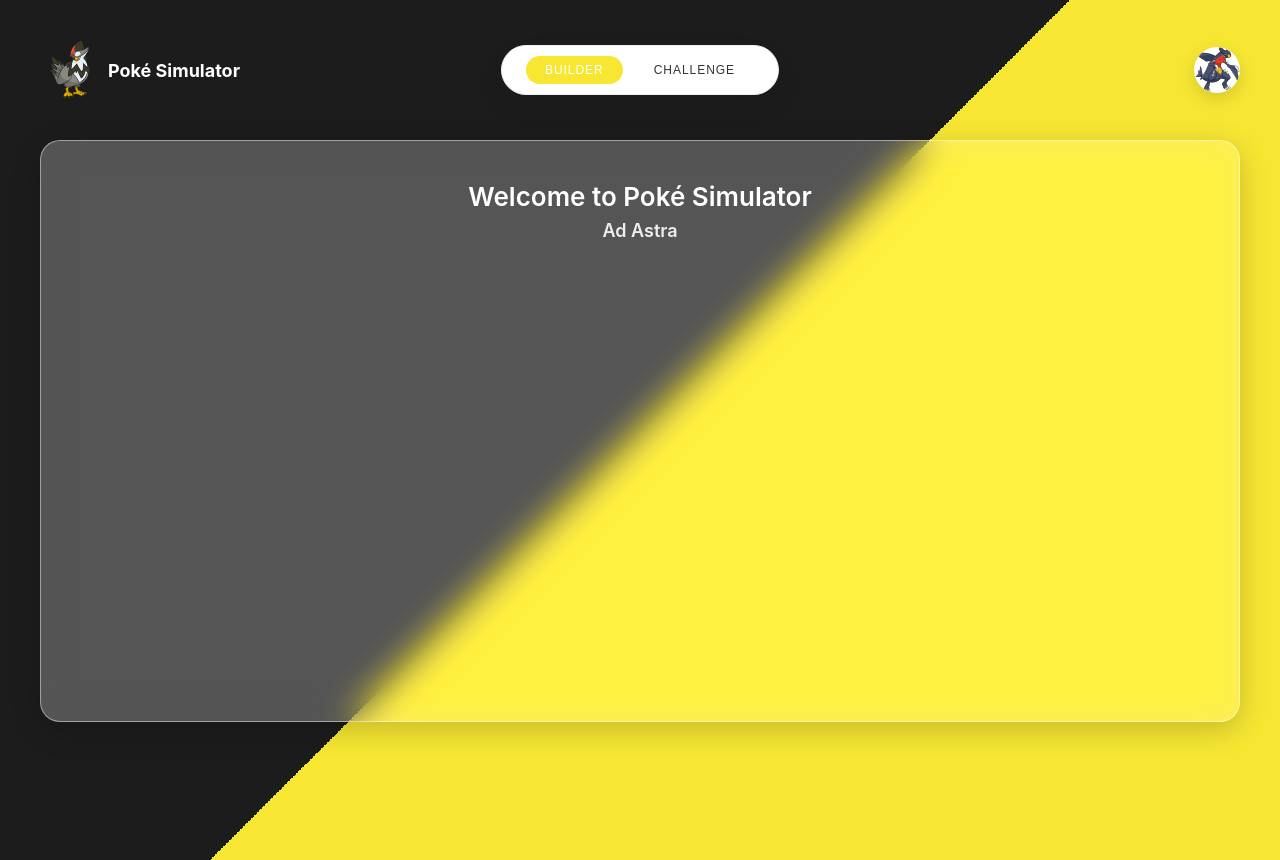
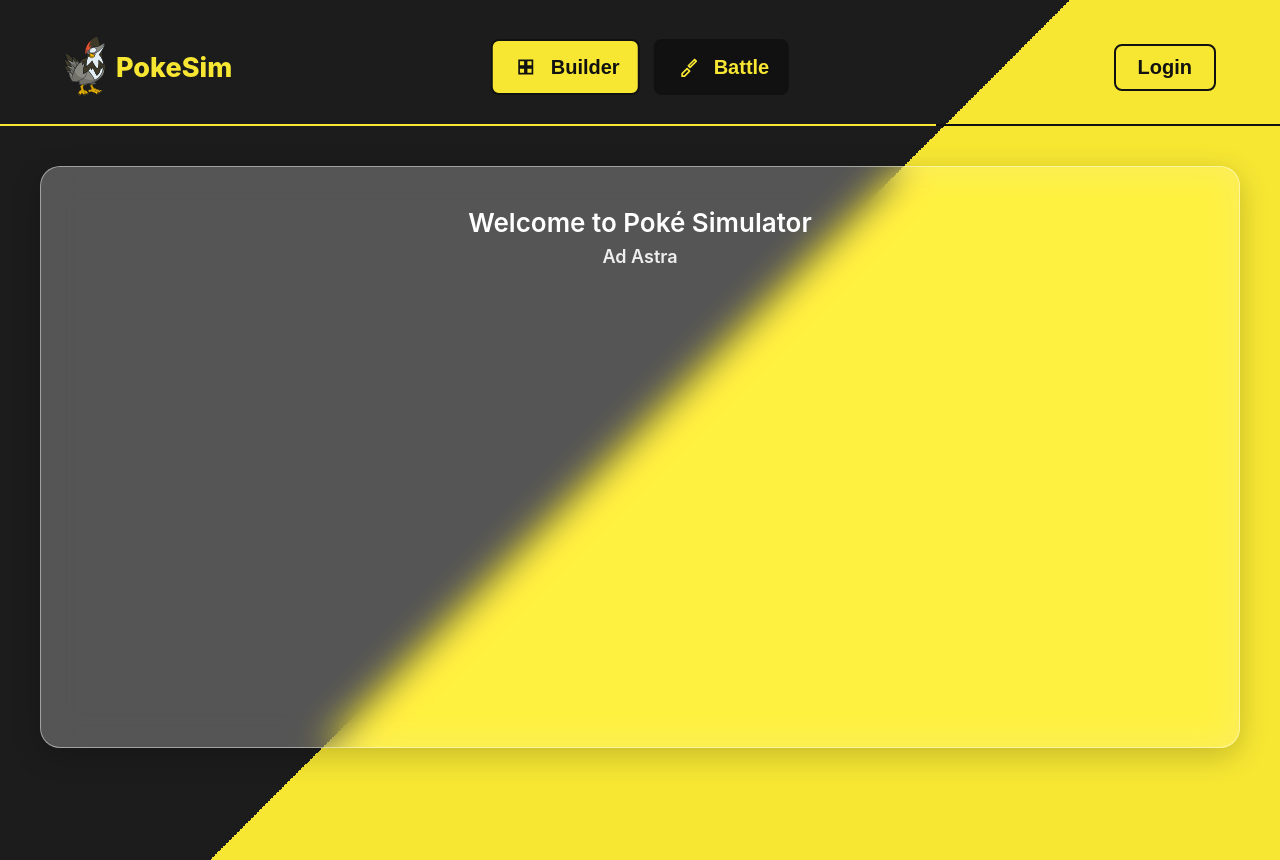
Before and after one commit to AurelioAlfons/PokeSim, a React (Create React App) app in the folder frontend/: page / in a window 1280 px wide. Built offline with nearby package versions, Linux system fonts and the light colour scheme.

Commit message:
Update UI Navbar

```diff
--- a/frontend/src/App.js
+++ b/frontend/src/App.js
@@ -6,17 +6,26 @@ import Home from "./pages/Home";
 import Challenge from "./pages/Challenge";
 
 function App() {
+  const angle = "135deg";
+  const dark = "#1c1c1c";
+  const yellow = "#f7e733";
+  const split = "50%";
+
   return (
     <div
       style={{
         minHeight: "100vh",
-        background: `
-          linear-gradient(
-            135deg,
-            #1c1c1c 50%,
-            #f7e733 50%
-          )
-        `,
+
+        // shared variables for whole app
+        "--bg-angle": angle,
+        "--bg-dark": dark,
+        "--bg-yellow": yellow,
+        "--bg-split": split,
+
+        background:
+          "linear-gradient(var(--bg-angle), var(--bg-dark) var(--bg-split), var(--bg-yellow) var(--bg-split))",
+        backgroundAttachment: "fixed",
+
         padding: "20px 40px 40px",
       }}
     >
--- a/frontend/src/components/Navbar.jsx
+++ b/frontend/src/components/Navbar.jsx
@@ -1,123 +1,207 @@
-// src/components/Navbar.jsx
-import React from "react";
+import React, { useEffect, useRef, useState } from "react";
 import { useNavigate, useLocation } from "react-router-dom";
 
 export default function Navbar() {
   const navigate = useNavigate();
   const location = useLocation();
-  const [hovered, setHovered] = React.useState(null);
 
-  const baseLinkStyle = {
-    padding: "6px 18px",
-    borderRadius: 9999,
-    border: "1px solid transparent",
-    backgroundColor: "transparent",
-    fontSize: 12,
-    fontWeight: 500,
-    letterSpacing: "0.08em",
-    textTransform: "uppercase",
-    cursor: "pointer",
-    transition: "background-color 0.18s ease, color 0.18s ease",
+  const isBuilder = location.pathname === "/" || location.pathname === "/builder";
+  const isBattle =
+    location.pathname === "/battle" || location.pathname === "/challenge";
+
+  // ---- divider logic ----
+  const dividerRef = useRef(null);
+  const [splitX, setSplitX] = useState("50%");
+
+  useEffect(() => {
+    const updateSplit = () => {
+      if (!dividerRef.current) return;
+
+      const rect = dividerRef.current.getBoundingClientRect();
+      const APP_TOP_PADDING = -10; // matches App.js padding top
+      const y = rect.top - APP_TOP_PADDING;
+
+      const W = window.innerWidth;
+      const H = window.innerHeight;
+
+      // matches App.js: 135deg, 50/50
+      const x = (W + H) / 2 - y;
+      const pct = Math.max(0, Math.min(100, (x / W) * 100));
+
+      setSplitX(`${pct}%`);
     };
 
-  const getButtonStyle = (name, isActive) => {
-    const isHovered = hovered === name;
-    const activeOrHover = isHovered || isActive;
+    updateSplit();
+    window.addEventListener("resize", updateSplit);
+    window.addEventListener("scroll", updateSplit, { passive: true });
 
-    return {
-      ...baseLinkStyle,
-      backgroundColor: activeOrHover ? "#f7e733" : "transparent",
-      color: activeOrHover ? "#ffffff" : "#333333",
+    return () => {
+      window.removeEventListener("resize", updateSplit);
+      window.removeEventListener("scroll", updateSplit);
     };
-  };
+  }, []);
 
-  return (
-    <div
-      style={{
+  const styles = {
+    bar: {
       width: "100%",
+      background: "transparent",
+    },
+
+    inner: {
       maxWidth: 1400,
+      margin: "0 auto",
+      padding: "16px 24px",
       display: "flex",
       alignItems: "center",
       justifyContent: "space-between",
-        margin: "0 auto",
-        paddingTop: 20,
       position: "relative",
-      }}
-    >
-      {/* LEFT SIDE — logo + title */}
-      <div style={{ display: "flex", alignItems: "center", gap: 8 }}>
-        <img
-          src="/assets/SVG/398.svg"
-          alt="logo"
-          style={{ width: 60, height: 60 }}
-        />
-        <span
-          style={{
-            fontWeight: 700,
-            fontSize: 18,
-            color: "#ffffffff",
-          }}
-        >
-          Poké Simulator
-        </span>
-      </div>
+    },
 
-      {/* CENTER — pill navbar */}
-      <div
-        style={{
+    left: {
+      display: "flex",
+      alignItems: "center",
+      gap: 10,
+      cursor: "pointer",
+    },
+
+    brand: {
+      fontWeight: 800,
+      fontSize: 27,
+      color: "#f7e733",
+    },
+
+    center: {
       position: "absolute",
       left: "50%",
       transform: "translateX(-50%)",
       display: "flex",
+      gap: 14,
+    },
+
+    tab: (active) => ({
+      display: "flex",
       alignItems: "center",
-          gap: 12,
-          padding: "10px 24px",
-          borderRadius: 9999,
-          backgroundColor: "#ffffff",
-          border: "1px solid #eee",
-          boxShadow: "0 12px 30px rgba(0,0,0,0.06)",
-        }}
+      gap: 10,
+      padding: "10px 18px",
+      borderRadius: 8,
+      border: "2px solid #111",
+      background: active ? "#f7e733" : "#111",
+      color: active ? "#111" : "#f7e733",
+      fontWeight: 800,
+      fontSize: 20,
+      cursor: "pointer",
+      transition: "opacity 0.15s ease",
+      boxShadow: "none",
+      outline: "none",
+    }),
+
+    iconBox: {
+      width: 30,
+      height: 32,
+      display: "grid",
+      placeItems: "center",
+    },
+
+    loginBtn: {
+      padding: "10px 22px",
+      borderRadius: 8,
+      border: "2px solid #111",
+      background: "#f7e733",
+      color: "#111",
+      fontWeight: 800,
+      fontSize: 20,
+      cursor: "pointer",
+      transition: "opacity 0.15s ease",
+    },
+
+    divider: {
+      position: "relative",
+      left: "50%",
+      width: "100vw",
+      transform: "translateX(-50%)",
+      height: "2px",
+      marginTop: 10,
+
+      // STRICT yellow / black divider
+      background: `linear-gradient(
+        90deg,
+        #f7e733 ${splitX},
+        #111 ${splitX}
+      )`,
+    },
+  };
+
+  const TabIcon = ({ type }) => (
+    <svg width="20" height="20" viewBox="0 0 24 24" fill="none">
+      {type === "builder" ? (
+        <path
+          d="M4 4h7v7H4V4Zm9 0h7v7h-7V4ZM4 13h7v7H4v-7Zm9 0h7v7h-7v-7Z"
+          stroke="currentColor"
+          strokeWidth="2"
+        />
+      ) : (
+        <path
+          d="M4 20l6-6 3 3-6 6H4v-3Zm7.5-9.5L19 3l2 2-7.5 7.5-2-2Z"
+          stroke="currentColor"
+          strokeWidth="2"
+          strokeLinejoin="round"
+        />
+      )}
+    </svg>
+  );
+
+  const hoverOn = (e) => (e.currentTarget.style.opacity = 0.85);
+  const hoverOff = (e) => (e.currentTarget.style.opacity = 1);
+
+  return (
+    <div style={styles.bar}>
+      <div style={styles.inner}>
+        {/* LEFT */}
+        <div style={styles.left} onClick={() => navigate("/")}>
+          <img src="/assets/SVG/398.svg" alt="logo" width={42} />
+          <span style={styles.brand}>PokeSim</span>
+        </div>
+
+        {/* CENTER */}
+        <div style={styles.center}>
+          <button
+            style={styles.tab(isBuilder)}
+            onClick={() => navigate("/")}
+            onMouseEnter={hoverOn}
+            onMouseLeave={hoverOff}
           >
-        <button
-          style={getButtonStyle("builder", location.pathname === "/")}
-          onClick={() => navigate("/")}
-          onMouseEnter={() => setHovered("builder")}
-          onMouseLeave={() => setHovered(null)}
-        >
+            <span style={styles.iconBox}>
+              <TabIcon type="builder" />
+            </span>
             Builder
           </button>
 
           <button
-          style={getButtonStyle("challenge", location.pathname === "/challenge")}
+            style={styles.tab(isBattle)}
             onClick={() => navigate("/challenge")}
-          onMouseEnter={() => setHovered("challenge")}
-          onMouseLeave={() => setHovered(null)}
+            onMouseEnter={hoverOn}
+            onMouseLeave={hoverOff}
           >
-          Challenge
+            <span style={styles.iconBox}>
+              <TabIcon type="battle" />
+            </span>
+            Battle
           </button>
         </div>
 
-      {/* RIGHT — user avatar */}
-      <div
-        style={{
-          width: 46,
-          height: 46,
-          borderRadius: "50%",
-          overflow: "hidden",
-          backgroundColor: "#ffffff",
-          boxShadow: "0 6px 18px rgba(0,0,0,0.14)",
-          cursor: "pointer",
-          display: "flex",
-          alignItems: "center",
-          justifyContent: "center",
-        }}
+        {/* RIGHT */}
+        <button
+          style={styles.loginBtn}
+          onClick={() => navigate("/login")}
+          onMouseEnter={hoverOn}
+          onMouseLeave={hoverOff}
         >
-        <img
-          src="/assets/SVG/445.svg"
-          alt="user"
-          style={{ width: "100%", height: "100%", borderRadius: "50%" }}
-        />
+          Login
+        </button>
       </div>
+
+      {/* DIVIDER */}
+      <div ref={dividerRef} style={styles.divider} />
     </div>
   );
 }
```
Also changed, not shown: 1 other file (tests, documents, lock files or other folders). Lines whose indentation alone changed are shown as unchanged.
